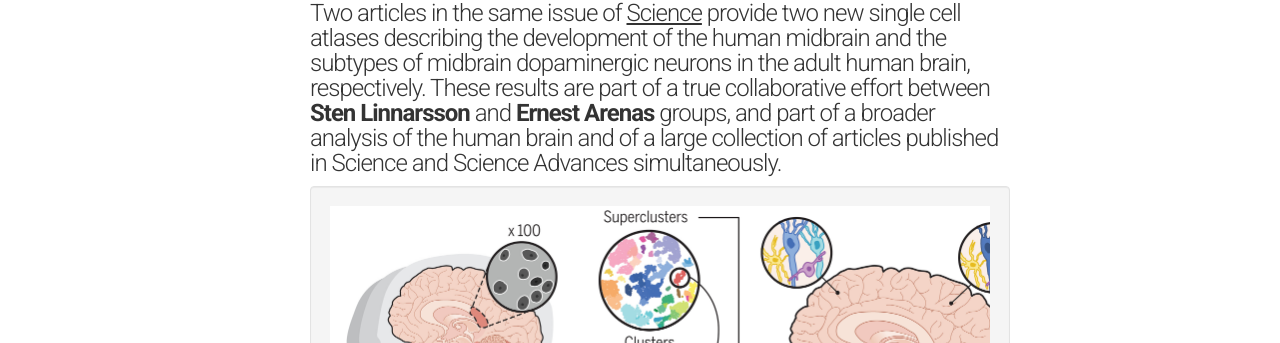
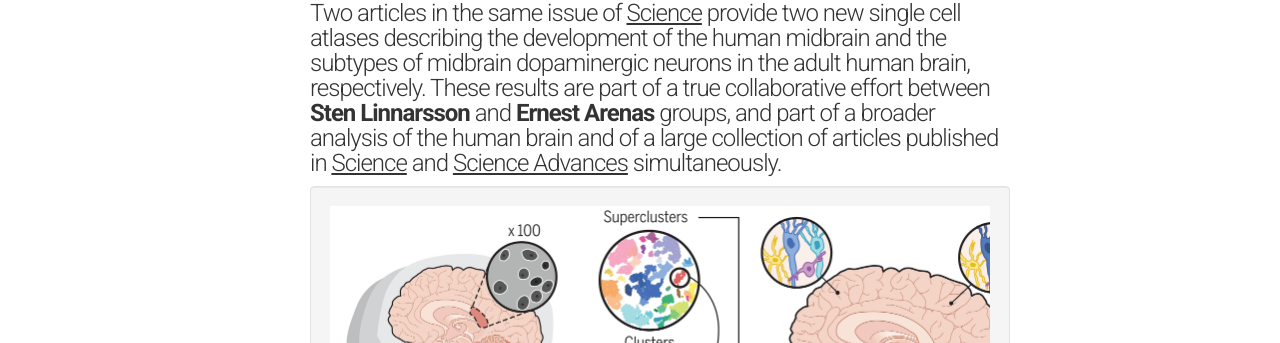
Before and after one commit to ArenasLab/arenaslab.github.io, a Jekyll site: the page index.html, which Jekyll copies as it is, in a window 1280 px wide and 900 px high, scrolled down 482 px. Shown: the part 161-504 px from the top of the window. Built offline with Jekyll 4.4.1, drawn with Linux system fonts in a browser that asks for light colours; comment, search, counter and statistics services are not loaded.

Commit message:
Update index.html

```diff
--- a/index.html
+++ b/index.html
@@ -102,7 +102,7 @@
 :END TEMPLATE -->
 <li>
             <span class="post-date">October 13, 2023</span>
-            <span class="post-link">Two articles in the same issue of <u>Science</u> provide two new single cell atlases describing the development of the human midbrain and the subtypes of midbrain dopaminergic neurons in the adult human brain, respectively. These results are part of a true collaborative effort between <b>Sten Linnarsson</b> and <b>Ernest Arenas</b> groups, and part of a broader analysis of the human brain and of a large collection of articles published in Science and Science Advances simultaneously.</span>
+            <span class="post-link">Two articles in the same issue of <u>Science</u> provide two new single cell atlases describing the development of the human midbrain and the subtypes of midbrain dopaminergic neurons in the adult human brain, respectively. These results are part of a true collaborative effort between <b>Sten Linnarsson</b> and <b>Ernest Arenas</b> groups, and part of a broader analysis of the human brain and of a large collection of articles published in <u>Science</u> and <u>Science Advances</u> simultaneously.</span>
           </li>
           <div class="well">
             <li class="media">
@@ -110,7 +110,6 @@
                 <img class="pull-left" style="margin-right:10px;" src="/img/science.add7046-fa.jpg" height="300px";>
                   <strong class="media-heading"><a href="https://www.science.org/toc/science/382/6667">The Human brain cell census</a></strong>
                 <p><small>Sten Linnarsson & Ernest Arenas</small></p>
-
 <div class="well">
               <li class="media">
                 <div class="media-body">
@@ -136,13 +135,10 @@
                 </div>
               </li>
             </div>
-
-
               </div>
              </li>
            </div>
            <p>&nbsp;</p>
-
 
 <li>
   <span class="post-date">June 30, 2020</span>
```
